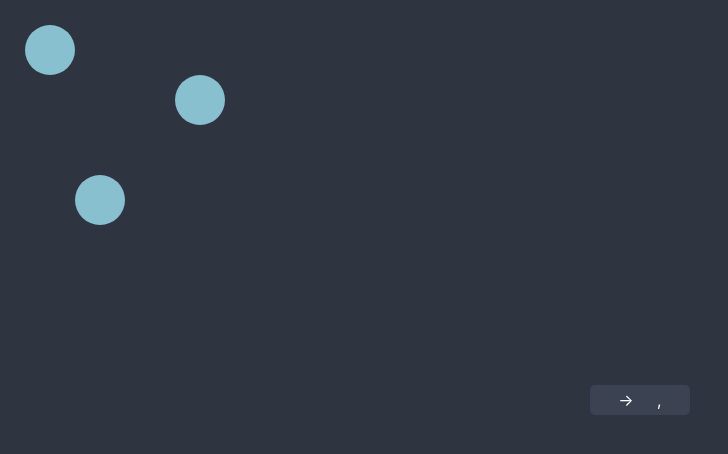
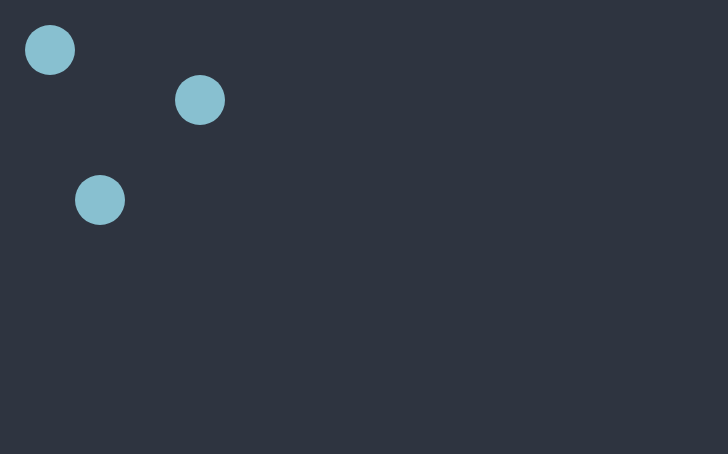
Before and after one commit to rodrigohpalmeirim/automaton-simulator, a React (Create React App) app: page / in a window 1280 px wide. Shown: the top 454 px of the page, without its empty margins (0-728 px from the left). Built offline with nearby package versions, Linux system fonts and the light colour scheme.

Commit message:
add connection creation logic

```diff
--- a/src/App.css
+++ b/src/App.css
@@ -13,14 +13,18 @@
   color: white;
 }
 
-.connection-input {
+#connection-box {
   background-color: #3B4252;
   padding: 5px;
   border-radius: 5px;
   font-size: medium;
+  position: absolute;
+  transform: translate(-50%, -50%);
+  -webkit-user-select: none;
+  -moz-user-select: none;
 }
 
-.connection-input input {
+.connection-input {
   border: none;
   background-color: transparent/* #4C566A */;
   width: 15px;
--- a/src/App.js
+++ b/src/App.js
@@ -1,6 +1,5 @@
 import React, { Component } from 'react';
 import './App.css';
-import { ConnectionInput } from "./ConnectionInput"
 
 export default class App extends Component {
 
@@ -11,6 +10,7 @@ export default class App extends Component {
       shift: false,
       draggingNode: false,
       draggingArrow: false,
+      editingConnection: false
     }
 
     this.dragNode = this.dragNode.bind(this);
@@ -18,6 +18,10 @@ export default class App extends Component {
     this.nodeMouseDownHandler = this.nodeMouseDownHandler.bind(this);
     this.nodeMouseUpHandler = this.nodeMouseUpHandler.bind(this);
     this.mouseUpHandler = this.mouseUpHandler.bind(this);
+    this.mouseDownHandler = this.mouseDownHandler.bind(this);
+    this.changeConnectionAttributes = this.changeConnectionAttributes.bind(this);
+    this.cancelConnection = this.cancelConnection.bind(this);
+    this.keyDownHandler = this.keyDownHandler.bind(this);
 
     this.arrowPos = { x1: 0, y1: 0, x2: 0, y2: 0 }
 
@@ -36,17 +40,12 @@ export default class App extends Component {
       q1: {
         x: 200,
         y: 100,
-        connections: {
-          /* "a": {
-            node: "q2",
-          } */
-        }
+        connections: {}
       },
       q2: {
         x: 100,
         y: 200,
-        connections: {
-        }
+        connections: {}
       }
     }
   }
@@ -98,18 +97,16 @@ export default class App extends Component {
   }
 
   dragNode(event) {
-    const id = this.selected.getAttribute("id");
-    this.nodes[id].x = event.pageX - this.offset.x;
-    this.nodes[id].y = event.pageY - this.offset.y;
+    this.nodes[this.selectedNodeId].x = event.pageX - this.offset.x;
+    this.nodes[this.selectedNodeId].y = event.pageY - this.offset.y;
     this.forceUpdate();
   }
 
   dragArrow(event) {
-    const id = this.selected.getAttribute("id");
     this.arrowPos = {
-      node: id,
-      x1: this.nodes[id].x,
-      y1: this.nodes[id].y,
+      node: this.selectedNodeId,
+      x1: this.nodes[this.selectedNodeId].x,
+      y1: this.nodes[this.selectedNodeId].y,
       x2: event.pageX,
       y2: event.pageY
     }
@@ -117,10 +114,10 @@ export default class App extends Component {
   }
 
   nodeMouseDownHandler(event) {
-    this.selected = event.target;
+    this.selectedNodeId = event.target.getAttribute("id");
     this.offset = {
-      x: event.pageX - this.selected.getAttribute("cx"),
-      y: event.pageY - this.selected.getAttribute("cy")
+      x: event.pageX - this.nodes[this.selectedNodeId].x,
+      y: event.pageY - this.nodes[this.selectedNodeId].y
     };
     if (!this.state.shift) {
       this.setState({ draggingNode: true });
@@ -133,9 +130,46 @@ export default class App extends Component {
 
   nodeMouseUpHandler(event) {
     if (this.state.draggingArrow) {
-      const id = this.selected.getAttribute("id");
-      this.nodes[id].connections[""] = {
-        node: event.target.getAttribute("id")
+      const endNodeId = event.target.getAttribute("id");
+      this.nodes[this.selectedNodeId].connections[""] = {
+        node: endNodeId
+      }
+      this.arrowCenter = {
+        x: (this.nodes[this.selectedNodeId].x + this.nodes[endNodeId].x) / 2,
+        y: (this.nodes[this.selectedNodeId].y + this.nodes[endNodeId].y) / 2
+      }
+      this.setState({ editingConnection: true });
+      document.addEventListener("mousedown", this.mouseDownHandler);
+      document.addEventListener("keydown", this.keyDownHandler);
+    }
+  }
+
+  changeConnectionAttributes(value, newValue, move) {
+    this.nodes[this.selectedNodeId].connections[value] = this.nodes[this.selectedNodeId].connections[""];
+    delete this.nodes[this.selectedNodeId].connections[""];
+    this.nodes[this.selectedNodeId].connections[value].newValue = newValue;
+    this.nodes[this.selectedNodeId].connections[value].move = move;
+  }
+
+  cancelConnection() {
+    delete this.nodes[this.selectedNodeId].connections[""];
+    this.setState({ editingConnection: false });
+    document.removeEventListener("mousedown", this.mouseDownHandler);
+    document.removeEventListener("keydown", this.keyDownHandler);
+  }
+
+  mouseDownHandler(event) {
+    if (event.target.className !== "connection-input" && event.target.id !== "connection-box") {
+      document.removeEventListener("mousedown", this.mouseDownHandler);
+      document.removeEventListener("keydown", this.keyDownHandler);
+      const value = document.getElementsByClassName("connection-input")[0].value;
+      const newValue = document.getElementsByClassName("connection-input")[1].value;
+      const move = document.getElementsByClassName("connection-input")[2].value;
+      if (value && newValue && move) {
+        this.changeConnectionAttributes(value, newValue, move)
+        this.setState({ editingConnection: false });
+      } else {
+        this.cancelConnection();
       }
     }
   }
@@ -145,6 +179,20 @@ export default class App extends Component {
     if (this.state.draggingArrow) document.removeEventListener("mousemove", this.dragArrow);
     this.setState({ draggingNode: false, draggingArrow: false });
     this.arrowPos = { x1: 0, y1: 0, x2: 0, y2: 0 }
+  }
+
+  keyDownHandler(event) {
+    const value = document.getElementsByClassName("connection-input")[0].value;
+    const newValue = document.getElementsByClassName("connection-input")[1].value;
+    const move = document.getElementsByClassName("connection-input")[2].value;
+    if (event.key === "Enter" && value && newValue && move) {
+      document.removeEventListener("mousedown", this.mouseDownHandler);
+      document.removeEventListener("keydown", this.keyDownHandler);
+      this.changeConnectionAttributes(value, newValue, move)
+      this.setState({ editingConnection: false });
+    } else if (event.key === "Escape") {
+      this.cancelConnection();
+    }
   }
 
   render() {
@@ -160,7 +208,11 @@ export default class App extends Component {
             {this.state.draggingArrow && this.arrow("user", this.arrowPos.x1, this.arrowPos.y1, this.arrowPos.x2, this.arrowPos.y2)}
             {Object.keys(this.nodes).map((id) => this.node(id))}
           </svg>
-          <ConnectionInput />
+          {this.state.editingConnection && (
+            <form id="connection-box" style={{ left: this.arrowCenter.x, top: this.arrowCenter.y }}>
+              <input className="connection-input" type="text" name="value" maxLength="1" autoFocus /> → <input className="connection-input" type="text" name="newValue" maxLength="1" />, <input className="connection-input" type="text" name="move" maxLength="1" />
+            </form>
+          )}
         </header>
       </div>
     );
--- a/src/ConnectionInput.js
+++ /dev/null
@@ -1,11 +0,0 @@
-import React, { Component } from 'react';
-
-export class ConnectionInput extends Component {
-    render() {
-        return (
-            <form className="connection-input">
-                <input type="text" name="value" maxLength="1" /> → <input type="text" name="newValue" maxLength="1" />, <input type="text" name="move" maxLength="1" />
-            </form>
-        )
-    }
-}
```
